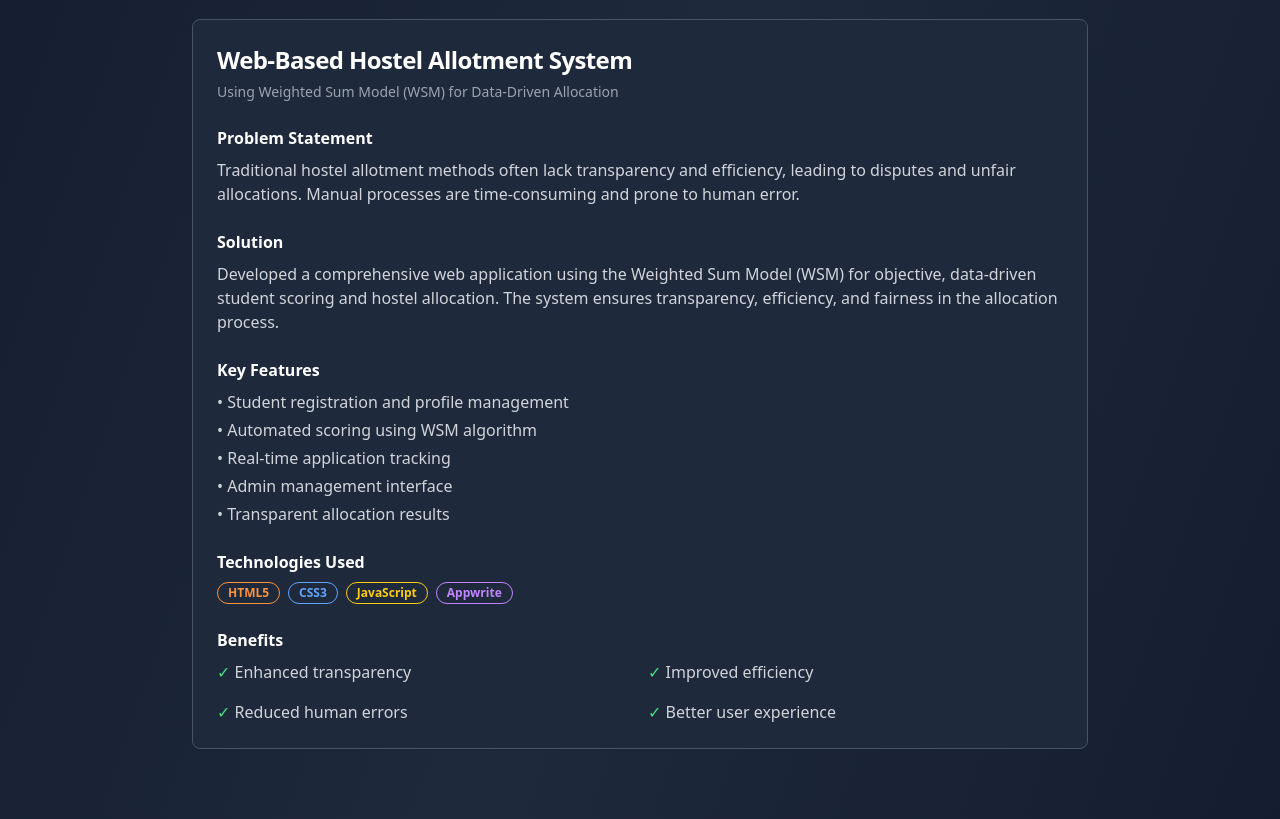
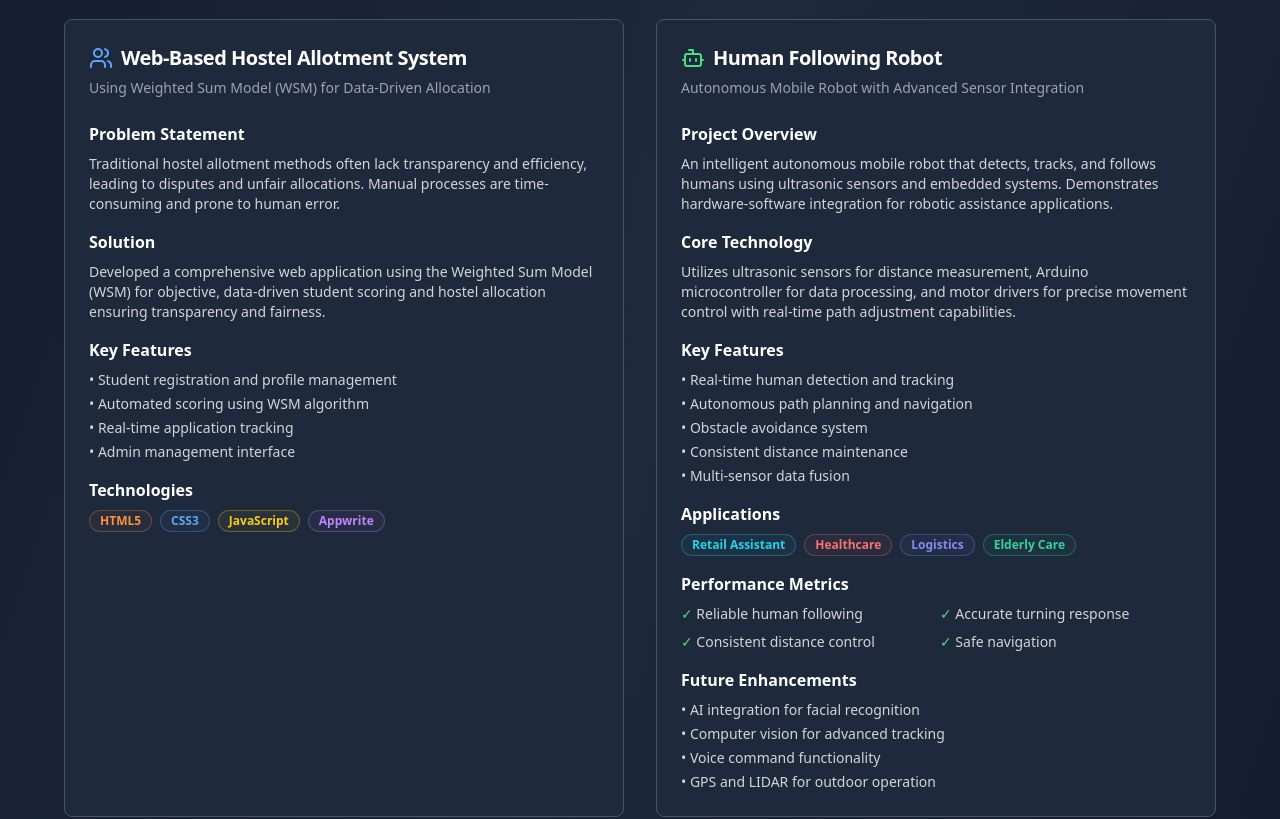
Before and after one commit to AhmadRaza029/ahmad-tech-profile, a React (Vite) app: page / in a window 1280 px wide. Shown: the part 1560-2379 px from the top of the page. Built offline with nearby package versions, Linux system fonts and the light colour scheme.

Commit message:
Add Human Following Robot project description
Added a detailed description of the Human Following Robot project to the portfolio, including its functionality, technologies used, and potential applications.

```diff
--- a/src/pages/Index.tsx
+++ b/src/pages/Index.tsx
@@ -1,5 +1,5 @@
 import { useState, useEffect } from 'react';
-import { Menu, X, ArrowDown, Mail, Phone, Github, Linkedin, ExternalLink, Code, GraduationCap, User, Briefcase, MessageCircle, Sparkles, Download } from 'lucide-react';
+import { Menu, X, ArrowDown, Mail, Phone, Github, Linkedin, ExternalLink, Code, GraduationCap, User, Briefcase, MessageCircle, Sparkles, Download, Bot, Users } from 'lucide-react';
 import { Button } from '@/components/ui/button';
 import { Card, CardContent, CardDescription, CardHeader, CardTitle } from '@/components/ui/card';
 import { Badge } from '@/components/ui/badge';
@@ -7,6 +7,7 @@ const Index = () => {
   const [isMenuOpen, setIsMenuOpen] = useState(false);
   const [activeSection, setActiveSection] = useState('home');
   const [isVisible, setIsVisible] = useState(false);
+
   const scrollToSection = (sectionId: string) => {
     const element = document.getElementById(sectionId);
     if (element) {
@@ -16,6 +17,7 @@ const Index = () => {
     }
     setIsMenuOpen(false);
   };
+
   useEffect(() => {
     setIsVisible(true);
     const handleScroll = () => {
@@ -38,6 +40,7 @@ const Index = () => {
     window.addEventListener('scroll', handleScroll);
     return () => window.removeEventListener('scroll', handleScroll);
   }, []);
+
   const navigationItems = [{
     id: 'home',
     label: 'Home',
@@ -59,6 +62,7 @@ const Index = () => {
     label: 'Contact',
     icon: MessageCircle
   }];
+
   const skills = {
     'Programming Languages': ['JavaScript (ES6+)', 'TypeScript', 'Dart (Flutter)', 'HTML5', 'CSS3', 'SCSS'],
     'Frameworks & Libraries': ['React.js', 'Next.js', 'Flutter'],
@@ -66,6 +70,7 @@ const Index = () => {
     'Tools & Technologies': ['Git & GitHub', 'VS Code', 'REST APIs', 'JWT', 'Firebase SDK', 'Appwrite SDK'],
     'Other Expertise': ['Responsive Web Design', 'SPA Development', 'Cross-platform Mobile Development', 'UI/UX Design', 'Animation Libraries']
   };
+
   return <div className="min-h-screen bg-gradient-to-br from-slate-900 via-slate-800 to-slate-900 relative overflow-hidden">
       {/* Animated Background Elements */}
       <div className="absolute inset-0 overflow-hidden pointer-events-none">
@@ -277,19 +282,25 @@ const Index = () => {
         </div>
       </section>
 
-      {/* Portfolio Section */}
+      {/* Enhanced Portfolio Section */}
       <section id="portfolio" className="py-20">
         <div className="container mx-auto px-4">
-          <h2 className="text-4xl font-bold text-white text-center mb-12">Featured Project</h2>
-          <Card className="bg-slate-800 border-slate-600 max-w-4xl mx-auto">
+          <h2 className="text-4xl font-bold text-white text-center mb-12">Featured Projects</h2>
+          <div className="grid lg:grid-cols-2 gap-8 max-w-6xl mx-auto">
+
+            {/* Hostel Allotment System */}
+            <Card className="bg-slate-800 border-slate-600">
               <CardHeader>
-              <CardTitle className="text-white text-2xl">Web-Based Hostel Allotment System</CardTitle>
+                <CardTitle className="text-white text-xl flex items-center">
+                  <Users className="mr-2 text-blue-400" size={24} />
+                  Web-Based Hostel Allotment System
+                </CardTitle>
                 <CardDescription className="text-gray-400">Using Weighted Sum Model (WSM) for Data-Driven Allocation</CardDescription>
               </CardHeader>
-            <CardContent className="space-y-6">
+              <CardContent className="space-y-4">
                 <div>
                   <h4 className="font-semibold text-white mb-2">Problem Statement</h4>
-                <p className="text-gray-300">
+                  <p className="text-gray-300 text-sm">
                     Traditional hostel allotment methods often lack transparency and efficiency, leading to disputes and
                     unfair allocations. Manual processes are time-consuming and prone to human error.
                   </p>
@@ -297,53 +308,111 @@ const Index = () => {
 
                 <div>
                   <h4 className="font-semibold text-white mb-2">Solution</h4>
-                <p className="text-gray-300">
+                  <p className="text-gray-300 text-sm">
                     Developed a comprehensive web application using the Weighted Sum Model (WSM) for objective,
-                  data-driven student scoring and hostel allocation. The system ensures transparency,
-                  efficiency, and fairness in the allocation process.
+                    data-driven student scoring and hostel allocation ensuring transparency and fairness.
                   </p>
                 </div>
 
                 <div>
                   <h4 className="font-semibold text-white mb-2">Key Features</h4>
-                <ul className="text-gray-300 space-y-1">
+                  <ul className="text-gray-300 text-sm space-y-1">
                     <li>• Student registration and profile management</li>
                     <li>• Automated scoring using WSM algorithm</li>
                     <li>• Real-time application tracking</li>
                     <li>• Admin management interface</li>
-                  <li>• Transparent allocation results</li>
                   </ul>
                 </div>
 
                 <div>
-                <h4 className="font-semibold text-white mb-2">Technologies Used</h4>
+                  <h4 className="font-semibold text-white mb-2">Technologies</h4>
                   <div className="flex flex-wrap gap-2">
-                  <Badge variant="outline" className="text-orange-400 border-orange-400">HTML5</Badge>
-                  <Badge variant="outline" className="text-blue-400 border-blue-400">CSS3</Badge>
-                  <Badge variant="outline" className="text-yellow-400 border-yellow-400">JavaScript</Badge>
-                  <Badge variant="outline" className="text-purple-400 border-purple-400">Appwrite</Badge>
+                    <Badge variant="outline" className="text-orange-400 border-orange-400/30 bg-orange-400/5">HTML5</Badge>
+                    <Badge variant="outline" className="text-blue-400 border-blue-400/30 bg-blue-400/5">CSS3</Badge>
+                    <Badge variant="outline" className="text-yellow-400 border-yellow-400/30 bg-yellow-400/5">JavaScript</Badge>
+                    <Badge variant="outline" className="text-purple-400 border-purple-400/30 bg-purple-400/5">Appwrite</Badge>
+                  </div>
+                </div>
+              </CardContent>
+            </Card>
+
+            {/* Human Following Robot */}
+            <Card className="bg-slate-800 border-slate-600">
+              <CardHeader>
+                <CardTitle className="text-white text-xl flex items-center">
+                  <Bot className="mr-2 text-green-400" size={24} />
+                  Human Following Robot
+                </CardTitle>
+                <CardDescription className="text-gray-400">Autonomous Mobile Robot with Advanced Sensor Integration</CardDescription>
+              </CardHeader>
+              <CardContent className="space-y-4">
+                <div>
+                  <h4 className="font-semibold text-white mb-2">Project Overview</h4>
+                  <p className="text-gray-300 text-sm">
+                    An intelligent autonomous mobile robot that detects, tracks, and follows humans using ultrasonic sensors
+                    and embedded systems. Demonstrates hardware-software integration for robotic assistance applications.
+                  </p>
+                </div>
+
+                <div>
+                  <h4 className="font-semibold text-white mb-2">Core Technology</h4>
+                  <p className="text-gray-300 text-sm">
+                    Utilizes ultrasonic sensors for distance measurement, Arduino microcontroller for data processing,
+                    and motor drivers for precise movement control with real-time path adjustment capabilities.
+                  </p>
+                </div>
+
+                <div>
+                  <h4 className="font-semibold text-white mb-2">Key Features</h4>
+                  <ul className="text-gray-300 text-sm space-y-1">
+                    <li>• Real-time human detection and tracking</li>
+                    <li>• Autonomous path planning and navigation</li>
+                    <li>• Obstacle avoidance system</li>
+                    <li>• Consistent distance maintenance</li>
+                    <li>• Multi-sensor data fusion</li>
+                  </ul>
+                </div>
+
+                <div>
+                  <h4 className="font-semibold text-white mb-2">Applications</h4>
+                  <div className="flex flex-wrap gap-2 mb-3">
+                    <Badge variant="outline" className="text-cyan-400 border-cyan-400/30 bg-cyan-400/5">Retail Assistant</Badge>
+                    <Badge variant="outline" className="text-red-400 border-red-400/30 bg-red-400/5">Healthcare</Badge>
+                    <Badge variant="outline" className="text-indigo-400 border-indigo-400/30 bg-indigo-400/5">Logistics</Badge>
+                    <Badge variant="outline" className="text-emerald-400 border-emerald-400/30 bg-emerald-400/5">Elderly Care</Badge>
                   </div>
                 </div>
 
                 <div>
-                <h4 className="font-semibold text-white mb-2">Benefits</h4>
-                <div className="grid md:grid-cols-2 gap-4">
+                  <h4 className="font-semibold text-white mb-2">Performance Metrics</h4>
+                  <div className="grid grid-cols-2 gap-2 text-sm">
                     <div className="text-gray-300">
-                    <span className="text-green-400">✓</span> Enhanced transparency
+                      <span className="text-green-400">✓</span> Reliable human following
                     </div>
                     <div className="text-gray-300">
-                    <span className="text-green-400">✓</span> Improved efficiency
+                      <span className="text-green-400">✓</span> Accurate turning response
                     </div>
                     <div className="text-gray-300">
-                    <span className="text-green-400">✓</span> Reduced human errors
+                      <span className="text-green-400">✓</span> Consistent distance control
                     </div>
                     <div className="text-gray-300">
-                    <span className="text-green-400">✓</span> Better user experience
+                      <span className="text-green-400">✓</span> Safe navigation
                     </div>
                   </div>
                 </div>
+
+                <div>
+                  <h4 className="font-semibold text-white mb-2">Future Enhancements</h4>
+                  <ul className="text-gray-300 text-sm space-y-1">
+                    <li>• AI integration for facial recognition</li>
+                    <li>• Computer vision for advanced tracking</li>
+                    <li>• Voice command functionality</li>
+                    <li>• GPS and LIDAR for outdoor operation</li>
+                  </ul>
+                </div>
               </CardContent>
             </Card>
+          </div>
         </div>
       </section>
 
@@ -436,4 +505,5 @@ const Index = () => {
       </footer>
     </div>;
 };
+
 export default Index;
```
Lines whose indentation alone changed are shown as unchanged.
